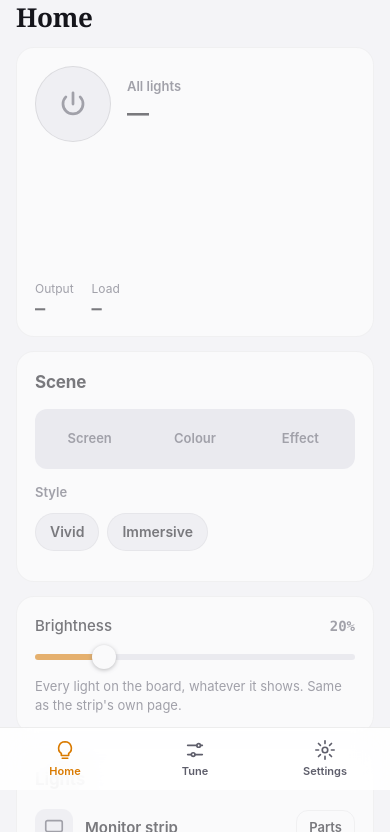
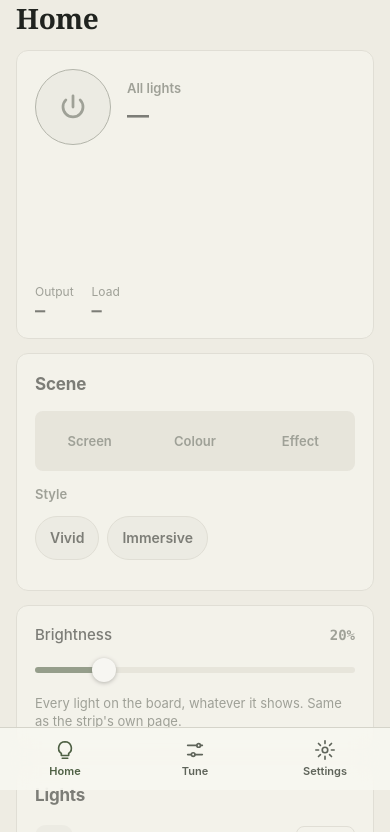
Before and after one commit to pudiish/pudisync, a plain HTML site: page ambilight/web/index.html in a window 390 px wide. Shown: the part 54-886 px from the top of the page. Drawn offline with Linux system fonts and the light colour scheme; no server answers.

Commit message:
Restyle the phone page: porcelain, graphite rail, sage accent
The look the owner chose on 2026-11-19 from the enhancement pack: warm
porcelain (light) or deep olive (dark) surfaces, a graphite rail, one
sage accent, and section titles in the system serif. The lights' own
colours stay in the preview, swatches and wheels. Corners are tighter
(12 px cards, 8 px controls).

Every text colour reads at 4.5:1 or better and every control edge at
3:1 in both themes; a new check computes this from app.css itself. The
pack's light success green and divider colour fell short and were
adjusted. Sliders, segmented buttons and chips are now 44 px tall, the
touch targets Phase 0 found short.

Removes the unused colour-input styles: the page picks every colour on
its wheel, which keeps all three files under the 40 kB budget.

Co-Authored-By: Claude Opus 5.5 <noreply@anthropic.com>

```diff
--- a/ambilight/web/app.css
+++ b/ambilight/web/app.css
@@ -1,20 +1,25 @@
+/* Precision instrument: warm porcelain or deep olive, a graphite rail, one sage accent.
+   The colour on the page belongs to the lights. Text pairs are checked at 4.5:1 or more,
+   control edges (--line-hi) at 3:1; --line is for dividers only. */
 :root{
   color-scheme:dark;
-  --bg:#0b0b0e;--surface:#141418;--raised:#1d1d23;--well:#09090c;
-  --line:rgb(255 255 255/.07);--line-hi:rgb(255 255 255/.14);
-  --ink:#f2f2f5;--dim:#9c9ca9;--faint:#5d5d69;--led-off:#26262d;
-  --accent:#ffad42;--accent-ink:#1d1100;--ok:#3ddc84;--bad:#ff6b5e;
-  --glow:transparent;--r:18px;--r-sm:12px;--tabbar:62px;
-  --rail-bg:var(--surface);--rail-ink:var(--ink);--rail-dim:var(--dim);--rail-on:var(--raised);
+  --bg:#171a17;--surface:#20241f;--raised:#292e28;--well:#121512;
+  --line:#3b4139;--line-hi:#737b6d;
+  --ink:#f0f0e8;--dim:#b4b9ae;--faint:#6b7266;--led-off:#2e332d;
+  --accent:#a1b18e;--accent-ink:#171a17;--ok:#70c69a;--bad:#f08b83;
+  --glow:transparent;--r:12px;--r-sm:8px;--tabbar:62px;
+  --rail-bg:#111411;--rail-ink:#f0f0e8;--rail-dim:#b4b9ae;--rail-on:#262b25;--rail-accent:#a1b18e;
   --font:-apple-system,BlinkMacSystemFont,system-ui,"Segoe UI",Roboto,sans-serif;
+  --serif:ui-serif,"New York",Georgia,serif;
   --mono:ui-monospace,"SF Mono",Menlo,Consolas,monospace;
 }
 @media (prefers-color-scheme:light){:root{
   color-scheme:light;
-  --bg:#f4f4f7;--surface:#fff;--raised:#ececf1;--well:#e3e3ea;
-  --line:rgb(0 0 0/.07);--line-hi:rgb(0 0 0/.16);
-  --ink:#15151b;--dim:#5e5e6b;--faint:#9a9aa6;--led-off:#d4d4dc;
-  --accent:#d97a00;--accent-ink:#fff;--ok:#15993f;--bad:#d4342a;
+  --bg:#eeece3;--surface:#f8f7f1;--raised:#ecebe3;--well:#e2e0d6;
+  --line:#d5d4ca;--line-hi:#83887c;
+  --ink:#20231f;--dim:#5f645a;--faint:#9a9e93;--led-off:#d9d7cd;
+  --accent:#4e6044;--accent-ink:#ffffff;--ok:#2b6e4d;--bad:#b3443d;
+  --rail-bg:#252923;--rail-on:#363b34;
 }}
 *,*::before,*::after{box-sizing:border-box}
 [hidden]{display:none!important}
@@ -62,7 +67,7 @@ main{max-width:1080px;margin:0 auto;padding:4px 16px calc(var(--tabbar) + 24px +
 [data-off]{display:none!important}
 .ico{fill:none;stroke:currentColor;stroke-width:1.8;stroke-linecap:round;stroke-linejoin:round}
 .rail{display:none}
-.page-title{margin:4px auto 14px;max-width:640px;font:600 26px/1.2 ui-serif,"New York",Georgia,serif;letter-spacing:-.01em}
+.page-title{margin:4px auto 14px;max-width:640px;font:600 28px/1.2 var(--serif);letter-spacing:-.01em}
 /* Tablets and up: a rail of the seven sections down the left, one section's cards at a time. */
 @media (min-width:700px){
   :root{--rail:88px}
@@ -75,6 +80,8 @@ main{max-width:1080px;margin:0 auto;padding:4px 16px calc(var(--tabbar) + 24px +
   .sect{display:flex;flex-direction:column;align-items:center;gap:4px;min-height:58px;padding:8px 2px;border:0;border-radius:10px;
     background:none;color:var(--rail-dim);font-size:11px;font-weight:600;line-height:1.2}
   .sect[aria-current=page]{background:var(--rail-on);color:var(--rail-ink)}
+  .top .brand b{color:var(--rail-accent)}
+  .top :focus-visible{outline-color:var(--rail-accent)}
   .link{order:3;margin:auto 0 0;flex-direction:column;gap:4px;font-size:11px;text-align:center;color:var(--rail-dim)}
   main{max-width:none;margin:0 0 0 var(--rail);padding:24px 28px 40px}
   .page-title,#screens{max-width:760px}
@@ -112,12 +119,12 @@ main{max-width:1080px;margin:0 auto;padding:4px 16px calc(var(--tabbar) + 24px +
 .btn.wide{width:100%}
 .btn.quiet{background:none}
 .seg{display:grid;grid-auto-flow:column;grid-auto-columns:1fr;gap:4px;padding:4px;background:var(--well);border-radius:var(--r-sm)}
-.seg button{min-height:40px;padding:0 6px;background:none;border:0;border-radius:9px;color:var(--dim);font-size:14px;font-weight:600;
+.seg button{min-height:44px;padding:0 6px;background:none;border:0;border-radius:6px;color:var(--dim);font-size:14px;font-weight:600;
   transition:background .15s,color .15s}
 .seg button[aria-pressed=true]{background:var(--raised);color:var(--ink);box-shadow:0 1px 3px rgb(0 0 0/.25)}
 .seg.big button{min-height:52px;display:flex;flex-direction:column;align-items:center;justify-content:center;gap:2px;font-size:13px}
 .chips{display:flex;flex-wrap:wrap;gap:8px}
-.chip{min-height:38px;padding:0 14px;background:var(--raised);border:1px solid var(--line);border-radius:999px;
+.chip{min-height:44px;padding:0 14px;background:var(--raised);border:1px solid var(--line);border-radius:999px;
   font-size:14px;font-weight:600;color:var(--ink)}
 .chip[aria-pressed=true]{background:var(--accent);color:var(--accent-ink);border-color:transparent}
 
@@ -135,7 +142,7 @@ label{font-size:13px;font-weight:600;color:var(--dim)}
 .fader label{font-size:15px;font-weight:500;color:var(--ink)}
 .fader output{font:600 14px/1 var(--mono);color:var(--dim);font-variant-numeric:tabular-nums}
 .fader input,.fader .hint{grid-column:1/-1}
-input[type=range]{--fill:50%;-webkit-appearance:none;appearance:none;width:100%;height:36px;margin:0;background:none;touch-action:pan-y}
+input[type=range]{--fill:50%;-webkit-appearance:none;appearance:none;width:100%;height:44px;margin:0;background:none;touch-action:pan-y}
 input[type=range]::-webkit-slider-runnable-track{height:6px;border-radius:3px;
   background:linear-gradient(to right,var(--accent) var(--fill),var(--well) var(--fill))}
 input[type=range]::-webkit-slider-thumb{-webkit-appearance:none;width:24px;height:24px;margin-top:-9px;border-radius:50%;
@@ -144,9 +151,6 @@ input[type=range]::-moz-range-track{height:6px;border-radius:3px;background:var(
 input[type=range]::-moz-range-progress{height:6px;border-radius:3px;background:var(--accent)}
 input[type=range]::-moz-range-thumb{width:24px;height:24px;border:0;border-radius:50%;background:#fff;box-shadow:0 1px 4px rgb(0 0 0/.45)}
 input[type=range]:disabled{opacity:.4}
-input[type=color]{width:44px;height:44px;padding:0;border:0;border-radius:50%;background:none;overflow:hidden}
-input[type=color]::-webkit-color-swatch-wrapper{padding:0}
-input[type=color]::-webkit-color-swatch{border:2px solid var(--line-hi);border-radius:50%}
 .switch{display:flex;align-items:center;justify-content:space-between;gap:12px;width:100%;min-height:48px;padding:0;
   background:none;border:0;text-align:left;font-size:15px;font-weight:500}
 .track{position:relative;flex:none;width:51px;height:31px;border-radius:999px;background:var(--well);transition:background .2s}
--- a/ambilight/web/index.html
+++ b/ambilight/web/index.html
@@ -4,8 +4,8 @@
 <meta charset="utf-8">
 <meta name="viewport" content="width=device-width, initial-scale=1, viewport-fit=cover">
 <meta name="color-scheme" content="dark light">
-<meta name="theme-color" content="#0b0b0e" media="(prefers-color-scheme: dark)">
-<meta name="theme-color" content="#f4f4f7" media="(prefers-color-scheme: light)">
+<meta name="theme-color" content="#171a17" media="(prefers-color-scheme: dark)">
+<meta name="theme-color" content="#eeece3" media="(prefers-color-scheme: light)">
 <meta name="apple-mobile-web-app-capable" content="yes">
 <meta name="mobile-web-app-capable" content="yes">
 <meta name="apple-mobile-web-app-status-bar-style" content="black-translucent">
```
Also changed, not shown: ambilight/web/manifest.webmanifest, 1 other file.
